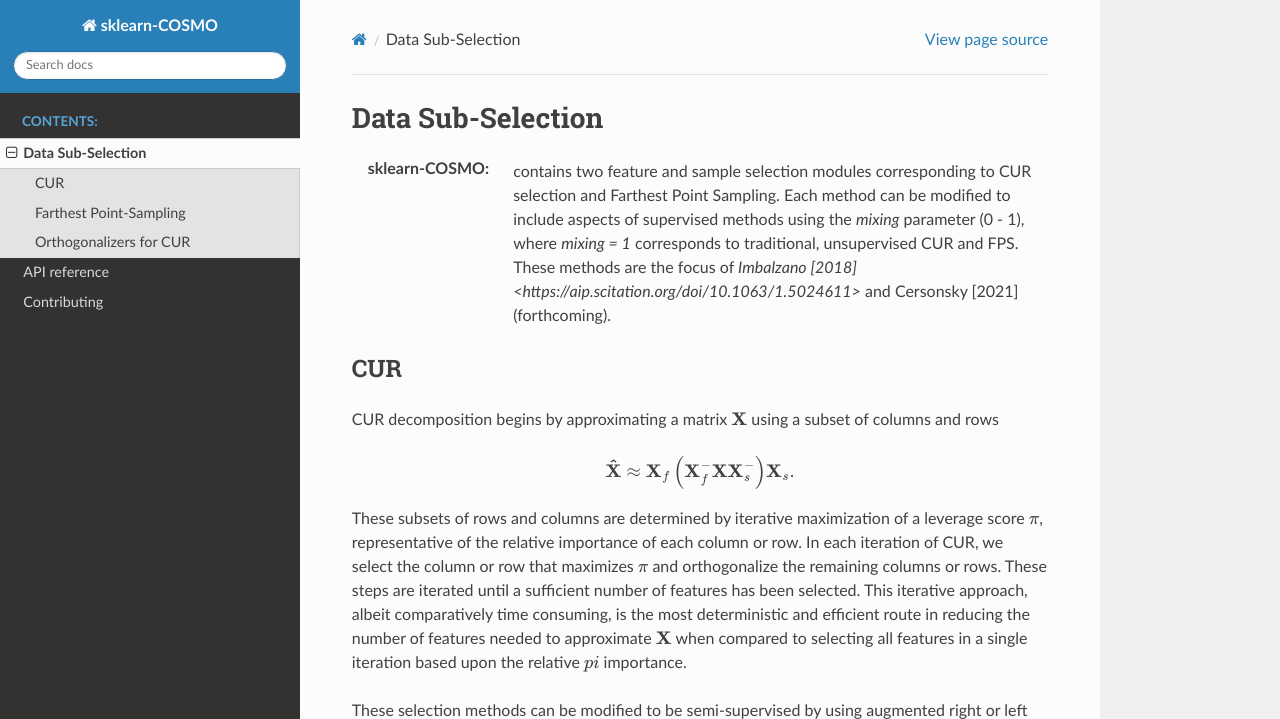
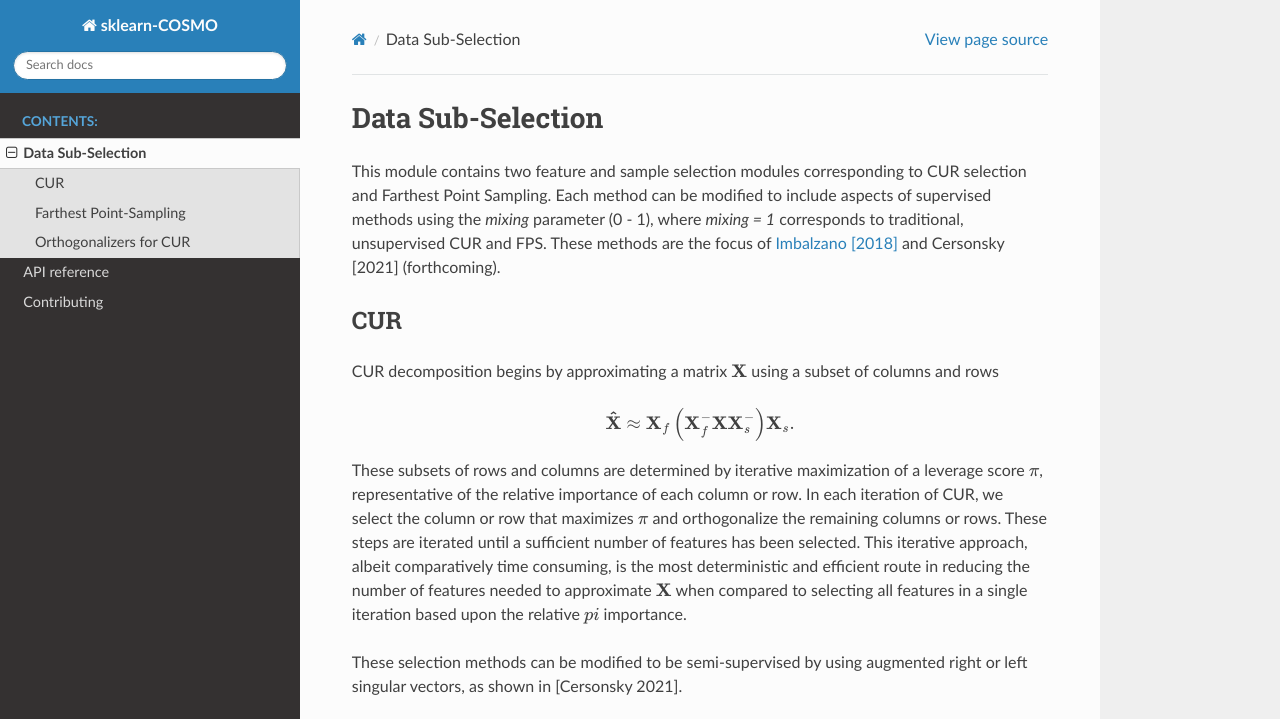
Before and after one commit to scikit-learn-contrib/scikit-matter, a Sphinx documentation site: the page built from docs/source/selection.rst, in a window 1280 px wide and 900 px high, cut to the strip 0-719 px from the top of the window. Built offline with Sphinx 7.4.7 and the Read the Docs theme 2.0.0, drawn with Linux system fonts in a browser that asks for light colours.

Commit message:
Two small doc fixes

```diff
--- a/docs/source/selection.rst
+++ b/docs/source/selection.rst
@@ -1,7 +1,7 @@
 Data Sub-Selection
 ============================
 
-:sklearn-COSMO: contains two feature and sample selection modules corresponding to CUR selection and Farthest Point Sampling.  Each method can be modified to include aspects of supervised methods using the `mixing` parameter (0 - 1), where `mixing = 1` corresponds to traditional, unsupervised CUR and FPS. These methods are the focus of `Imbalzano [2018] <https://aip.scitation.org/doi/10.1063/1.5024611>` and Cersonsky [2021] (forthcoming).
+This module contains two feature and sample selection modules corresponding to CUR selection and Farthest Point Sampling.  Each method can be modified to include aspects of supervised methods using the `mixing` parameter (0 - 1), where `mixing = 1` corresponds to traditional, unsupervised CUR and FPS. These methods are the focus of `Imbalzano [2018] <https://aip.scitation.org/doi/10.1063/1.5024611>`_ and Cersonsky [2021] (forthcoming).
 
 .. _CUR-api:
 
```
